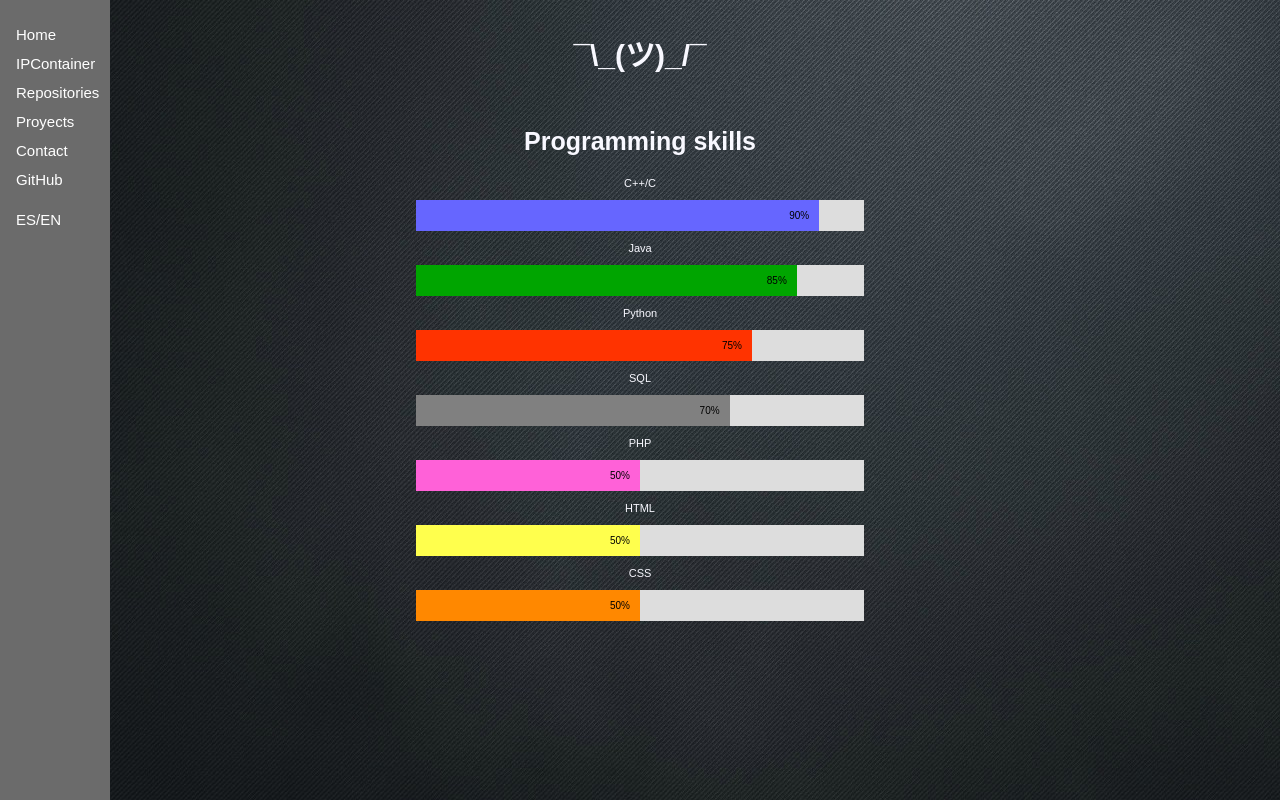
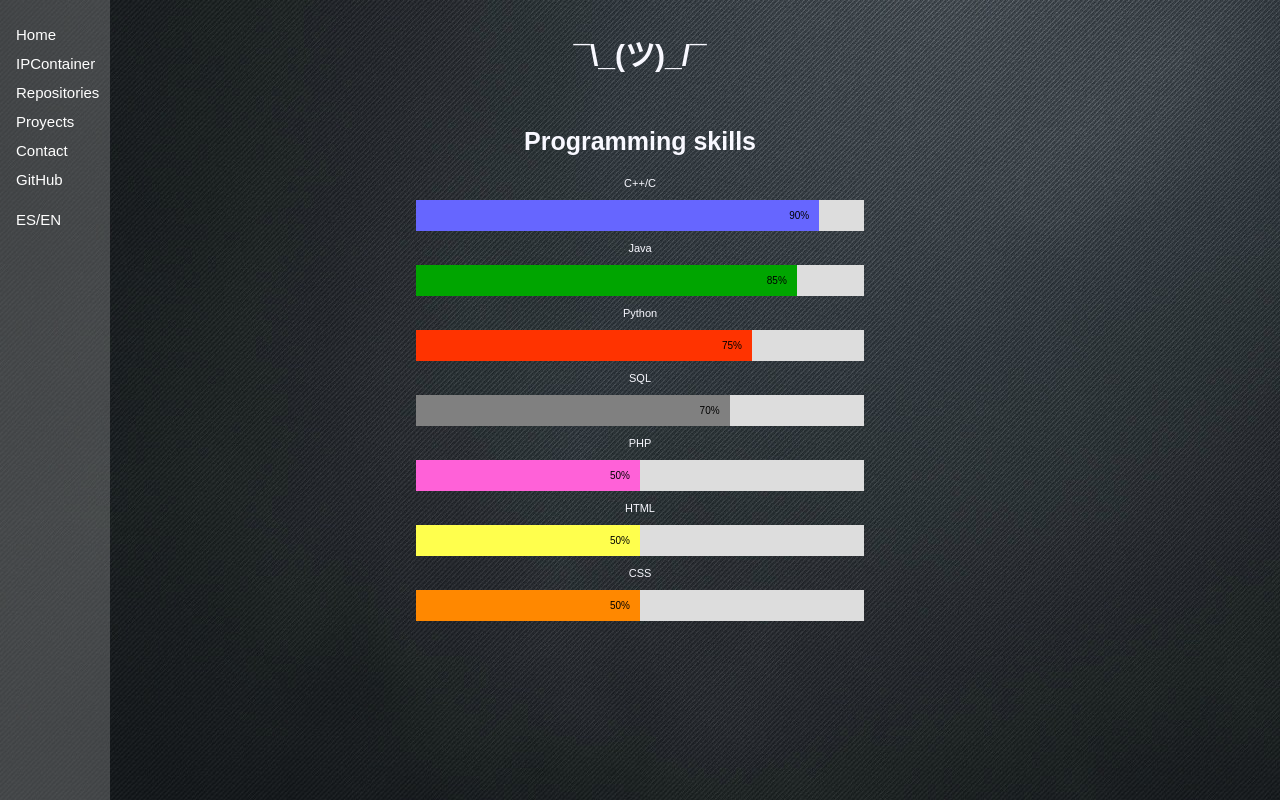
Before and after one commit to harvestcore/harvestcore.github.io, a PHP site: page /en/index.html in a window 1280 px wide. Run offline with PHP 8.4, Linux system fonts and the light colour scheme.

Commit message:
Transparencia menú lateral

```diff
--- a/en/styles/styles.css
+++ b/en/styles/styles.css
@@ -26,7 +26,7 @@ body {
     z-index: 1; /* Stay on top */
     top: 0; /* Stay at the top */
     left: 0;
-    background-color: rgb(107, 107, 107); /* Black */
+    background-color: #aaaaaa50; /* Black */
     overflow-x: hidden; /* Disable horizontal scroll */
     padding-top: 20px;
   }
--- a/es/styles/styles.css
+++ b/es/styles/styles.css
@@ -26,7 +26,7 @@ body {
     z-index: 1; /* Stay on top */
     top: 0; /* Stay at the top */
     left: 0;
-    background-color: rgb(107, 107, 107); /* Black */
+    background-color: #aaaaaa50;
     overflow-x: hidden; /* Disable horizontal scroll */
     padding-top: 20px;
   }
```
